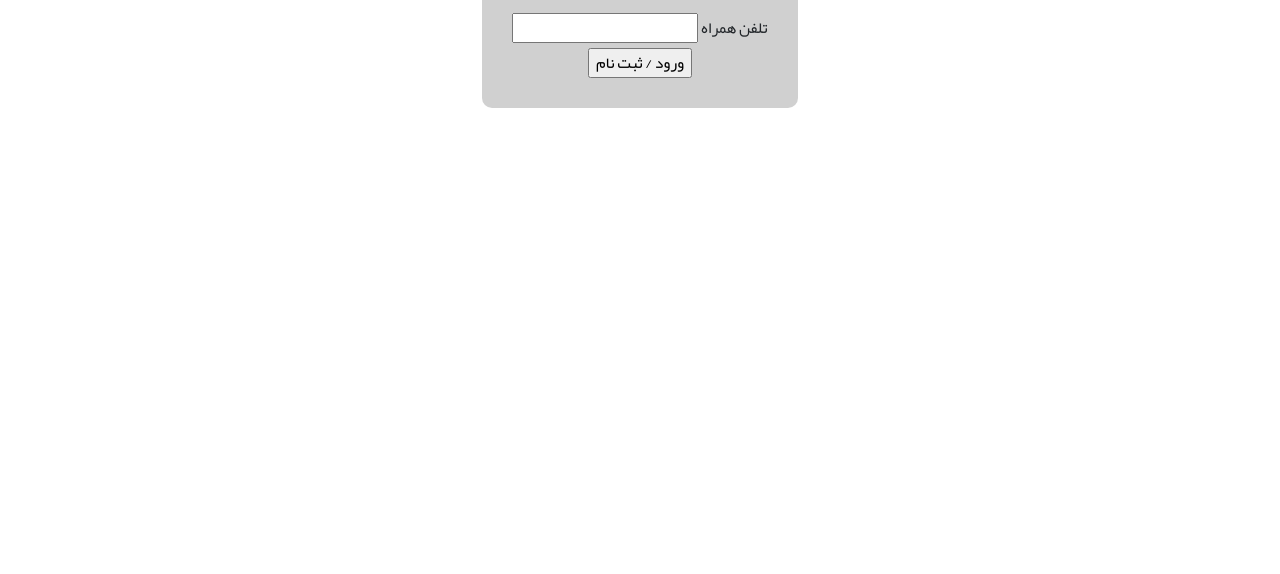
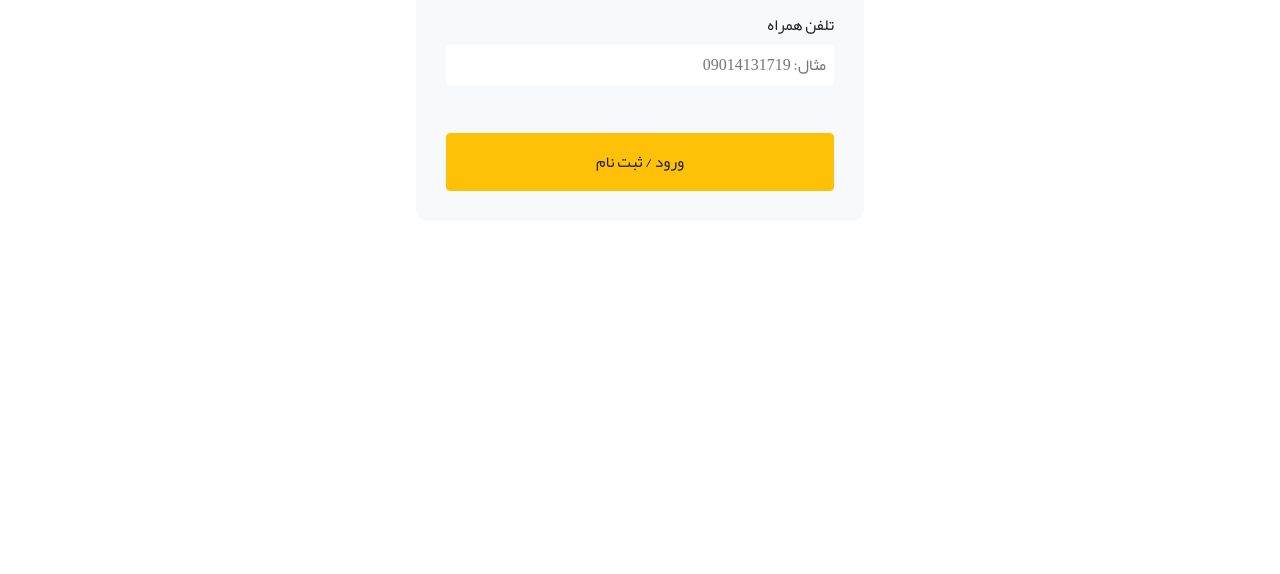
Before and after one commit to amirmohammadmusavi/farsi_box-test-, a plain HTML site: page login.html in a window 1280 px wide. Shown: the part 226-800 px from the top of the page. Drawn offline with Linux system fonts and the light colour scheme; files whose address does not match are found by name.

Commit message:
update login form

```diff
--- a/login.html
+++ b/login.html
@@ -102,13 +102,13 @@
 <!-- header end -->
   <body>
     <!--login/register start-->
-    <section class="login_register_form">
-        <form class="login" action="">
+    <section class="login_register_form text-right">
+        <form class="login bg-light" action="">
             <h1>ورود / ثبت نام</h1>
             <p>لطفا شماره تلفن همراه خود را وارد کنید</p>
             <label for="Phone_Number">تلفن همراه</label>
-            <input name="Phone_Number" id="Phone_Number" type="text" pattern="^[0][9](([0-9]{1}[1-9]{1}[0-9]{7})|([1-9]{1}{0-9}{8}))" title="فرمت شماره تلفن اشتباه است" >
-            <input class="d-block m-auto" type="submit" value="ورود / ثبت نام">
+            <input type="text" class="w-100 p-2 rounded border-0" name="phonenumber" id="login_number" pattern="^[0][9](([0-9]{1}[1-9]{1}[0-9]{7})|([1-9]{1}[0-9]{8}))" placeholder="مثال: 09014131719"  required>
+            <button type="submit" gradiant_gold class="btn btn-warning w-100 rounded p-3 mt-5 font-bold">ورود / ثبت نام</button>
         </form>
     </section>
     <!-- login/register end -->
--- a/static/css/style.css
+++ b/static/css/style.css
@@ -183,7 +183,6 @@ section.login_register_form {
     justify-content: center;
 }
 section.login_register_form form {
-    background: #d0d0d0;
     padding: 30px;
     border-radius: 10px;
 }
```
